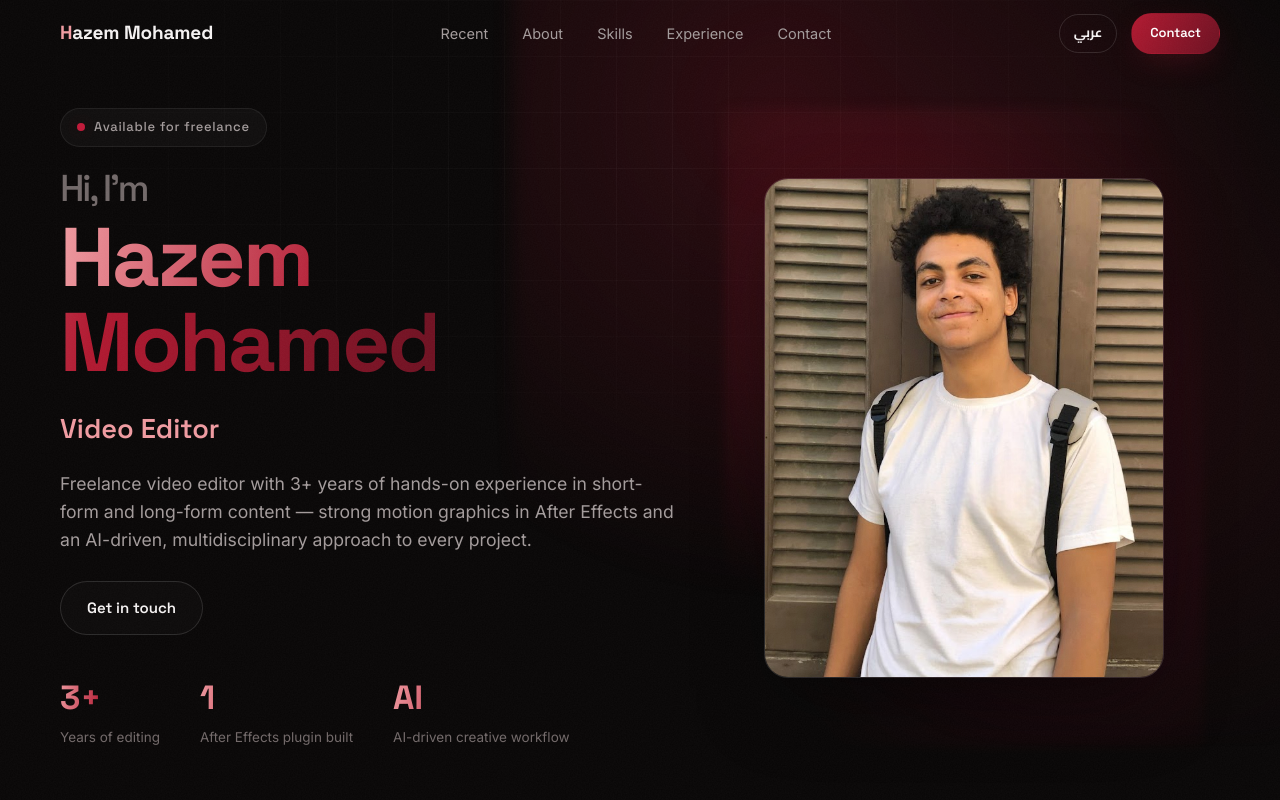
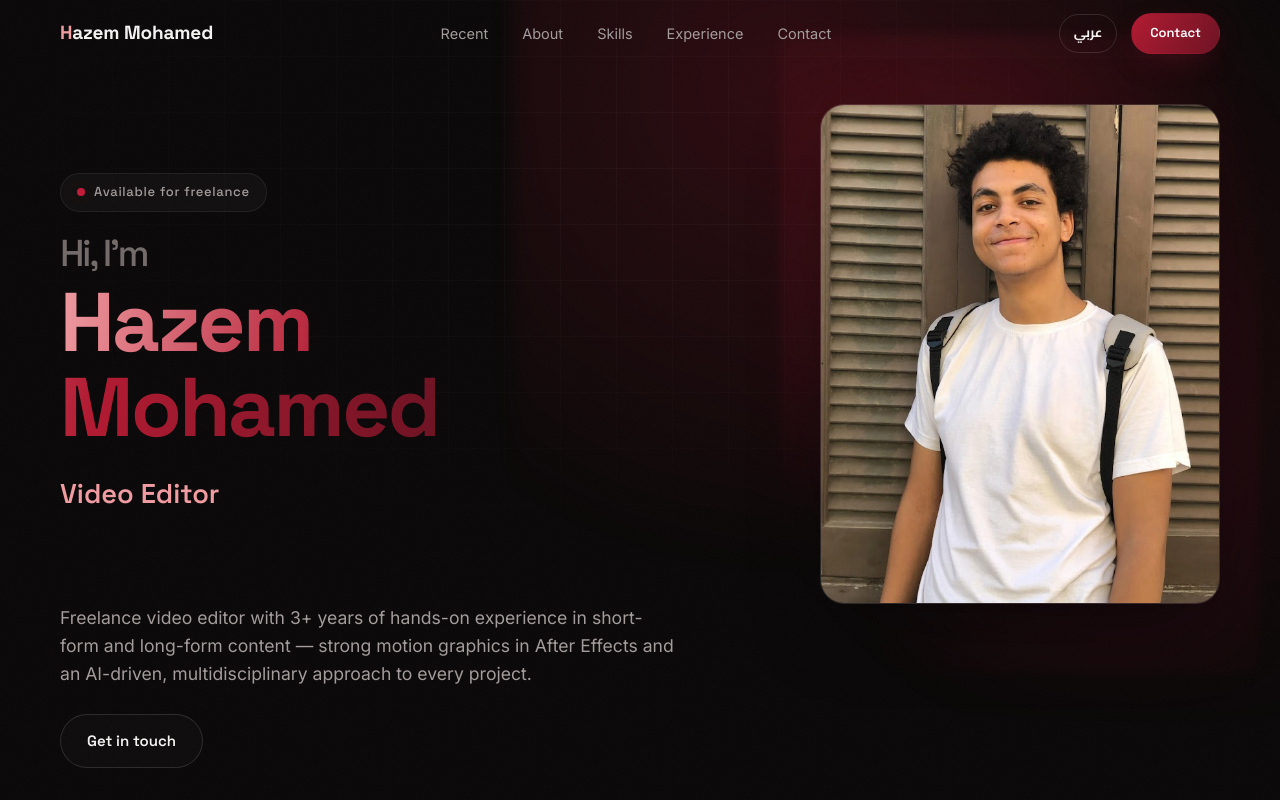
Before and after one commit to hazem7mmohammed-hash/hazem7mmohammed-hash.github.io, a React (Vite) app: page / in a window 1280 px wide. Shown: the top 800 px of the page. Built offline with nearby package versions, Linux system fonts and the light colour scheme; no server answers.

Commit message:
Real contact info, WhatsApp CTA, centered mobile hero photo

```diff
--- a/src/components/Contact.tsx
+++ b/src/components/Contact.tsx
@@ -1,21 +1,12 @@
 import { PROFILE } from '../content'
 import { useI18n } from '../i18n'
 import { Reveal } from './Reveal'
-import {
-  IconInstagram,
-  IconLinkedin,
-  IconMail,
-  IconWhatsapp,
-  IconX,
-  IconYoutube,
-} from './icons'
+import { IconLinkedin, IconMail, IconWhatsapp } from './icons'
 
 const SOCIALS = [
-  { name: 'YouTube', href: PROFILE.socials.youtube, Icon: IconYoutube },
-  { name: 'Instagram', href: PROFILE.socials.instagram, Icon: IconInstagram },
+  { name: 'Email', href: `mailto:${PROFILE.email}`, Icon: IconMail },
   { name: 'LinkedIn', href: PROFILE.socials.linkedin, Icon: IconLinkedin },
   { name: 'WhatsApp', href: PROFILE.socials.whatsapp, Icon: IconWhatsapp },
-  { name: 'X', href: PROFILE.socials.x, Icon: IconX },
 ]
 
 export function Contact() {
@@ -32,11 +23,15 @@ export function Contact() {
           </div>
 
           <div className="contact__actions">
-            <a href={`mailto:${PROFILE.email}`} className="btn btn--primary btn--lg">
-              <IconMail size={18} />
-              {PROFILE.email}
+            <a
+              href={PROFILE.socials.whatsapp}
+              target="_blank"
+              rel="noreferrer"
+              className="btn btn--primary btn--lg"
+            >
+              <IconWhatsapp size={18} />
+              {t('contact.whatsapp')}
             </a>
-            <p className="contact__hint">{t('contact.emailMe')}</p>
             <p className="contact__response">{t('contact.response')}</p>
           </div>
 
--- a/src/components/Hero.tsx
+++ b/src/components/Hero.tsx
@@ -52,7 +52,13 @@ export function Hero() {
           <Reveal delay={160}>
             <p className="hero__role">{translate(PROFILE.role, lang)}</p>
           </Reveal>
+        </div>
 
+        <Reveal delay={200}>
+          <HeroPortrait />
+        </Reveal>
+
+        <div className="hero__content">
           <Reveal delay={240}>
             <p className="hero__tagline">{t('hero.tagline')}</p>
           </Reveal>
@@ -82,10 +88,6 @@ export function Hero() {
             </dl>
           </Reveal>
         </div>
-
-        <Reveal delay={200}>
-          <HeroPortrait />
-        </Reveal>
       </div>
     </section>
   )
--- a/src/content.ts
+++ b/src/content.ts
@@ -12,7 +12,7 @@ export const asset = (path: string) => import.meta.env.BASE_URL + path
 export const PROFILE = {
   name: 'Hazem Mohamed',
   role: { en: 'Video Editor', ar: 'مونتير فيديو' } satisfies LocalizedString,
-  email: 'hello@email.com',
+  email: 'hazem7mmohammed@gmail.com',
   location: {
     en: 'Cairo, Egypt',
     ar: 'القاهرة، مصر',
@@ -21,7 +21,7 @@ export const PROFILE = {
     youtube: 'https://youtube.com/@yourname',
     instagram: 'https://instagram.com/yourname',
     linkedin: 'https://linkedin.com/in/hazem-mohamed-3193542b3',
-    whatsapp: 'https://wa.me/0000000000',
+    whatsapp: 'https://wa.me/201123368374',
     x: 'https://x.com/yourname',
   },
 }
@@ -90,7 +90,7 @@ export type Dict = {
   'contact.eyebrow': string
   'contact.title': string
   'contact.subtitle': string
-  'contact.emailMe': string
+  'contact.whatsapp': string
   'contact.response': string
   'footer.rights': string
   'footer.built': string
@@ -177,7 +177,7 @@ export const translations: Record<Lang, Dict> = {
     'contact.title': "Let's cut something great together",
     'contact.subtitle':
       "I'm currently taking on new projects. Tell me about yours — I usually reply within 24 hours.",
-    'contact.emailMe': 'Send me an email',
+    'contact.whatsapp': 'Chat on WhatsApp',
     'contact.response': 'Usually replies within 24h',
     'footer.rights': 'All rights reserved.',
     'footer.built': 'Designed & built with React',
@@ -261,7 +261,7 @@ export const translations: Record<Lang, Dict> = {
     'contact.eyebrow': 'تواصل',
     'contact.title': 'لنصنع شيئًا رائعًا معًا',
     'contact.subtitle': 'أستقبل حاليًا مشاريع جديدة. أخبرني عن مشروعك — أرد عادةً خلال 24 ساعة.',
-    'contact.emailMe': 'راسلني عبر البريد',
+    'contact.whatsapp': 'تواصل عبر واتساب',
     'contact.response': 'أرد عادةً خلال 24 ساعة',
     'footer.rights': 'جميع الحقوق محفوظة.',
     'footer.built': 'صُمم وبُني بـ React',
--- a/src/index.css
+++ b/src/index.css
@@ -509,24 +509,33 @@ ol {
   z-index: 1;
   width: min(var(--container), 100% - 48px);
   margin-inline: auto;
-  display: flex;
-  align-items: center;
-  gap: clamp(32px, 5vw, 64px);
+  display: grid;
+  grid-template-columns: minmax(0, 1fr) auto;
+  grid-template-rows: auto auto;
+  align-items: center;
+  gap: 0 clamp(32px, 5vw, 64px);
 }
 
 .hero__content {
   position: relative;
   z-index: 1;
-  flex: 1 1 auto;
   min-width: 0;
   max-width: 640px;
+}
+
+.hero__content:nth-child(1) {
+  grid-area: 1 / 1;
+}
+
+.hero__content:nth-child(3) {
+  grid-area: 2 / 1;
 }
 
 .hero__media {
   position: relative;
   z-index: 1;
-  flex: 0 0 auto;
   display: grid;
+  grid-area: 1 / 2 / 3 / 3;
   place-items: center;
 }
 
@@ -1634,15 +1643,23 @@ background:
   }
 
   .hero__inner {
-    display: flex;
-    flex-direction: column;
-    align-items: flex-start;
+    grid-template-columns: 1fr;
+    gap: 0;
+  }
+
+  .hero__content:nth-child(1) {
+    grid-area: auto;
+    margin-bottom: 30px;
   }
 
   .hero__media {
-    align-self: center;
-    order: -1;
-    margin-bottom: 20px;
+    grid-area: auto;
+    justify-self: center;
+    margin-bottom: 30px;
+  }
+
+  .hero__content:nth-child(3) {
+    grid-area: auto;
   }
 
   .hero__portrait {
```
